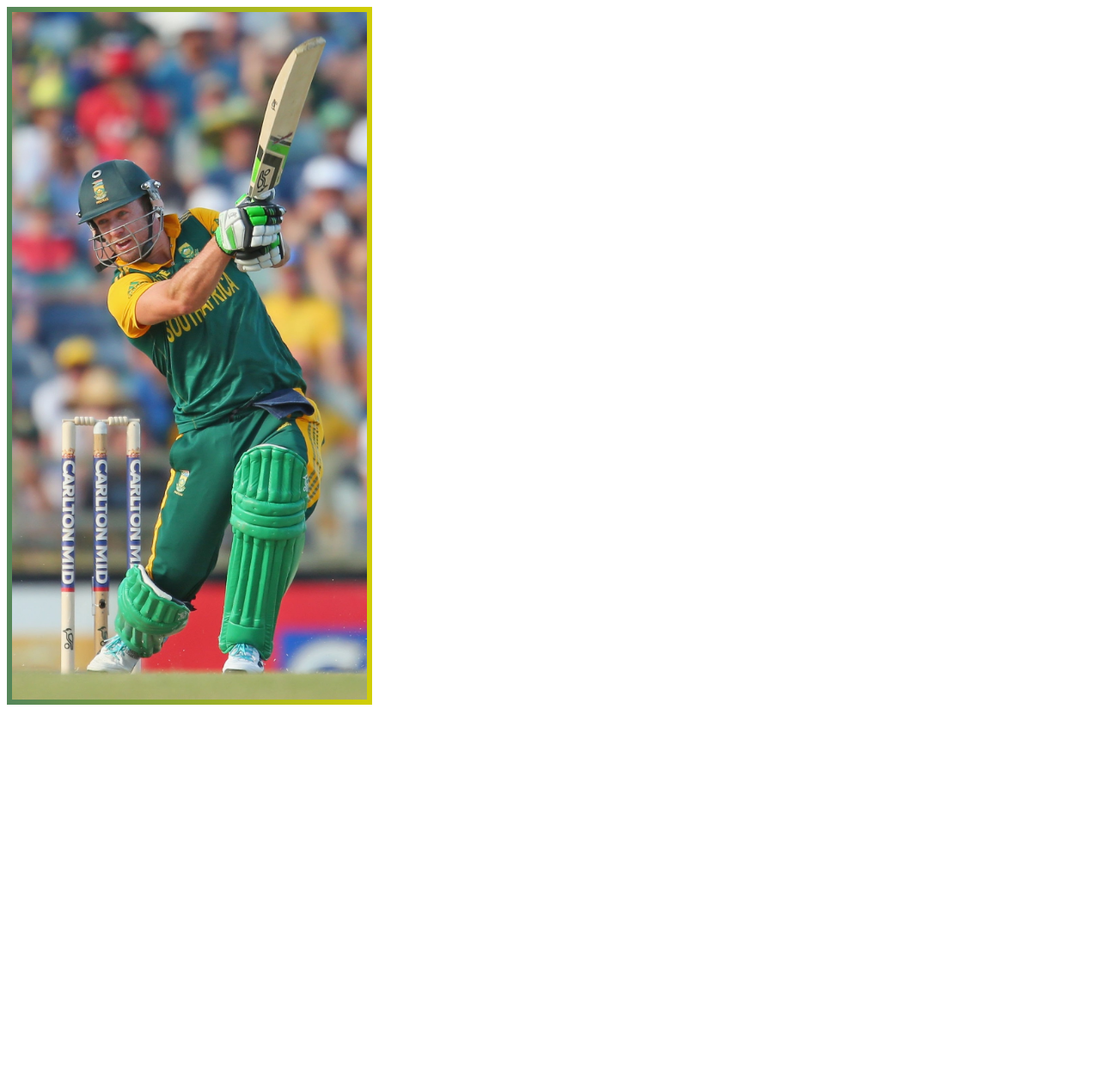
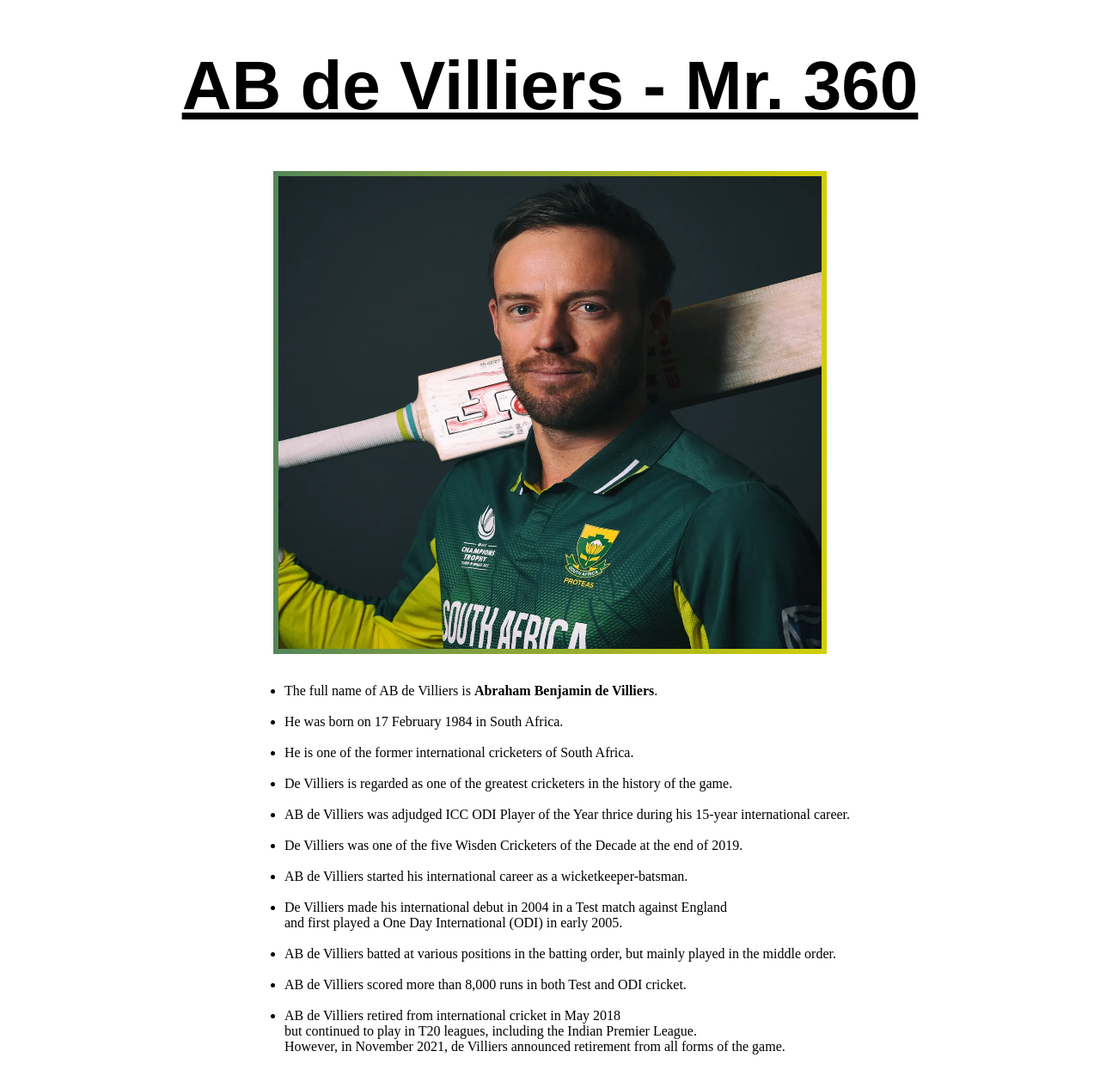
Before and after one commit to SonamMalik17/oibsip_2, a plain HTML site: page index.html in a window 1280 px wide. Shown: the whole page at 86% size. Before the commit the page ends 820 px from the top, so only its background shows below. Drawn offline with Linux system fonts and the light colour scheme; a web font is replaced by a local one.

Commit message:
Added details

```diff
--- a/index.html
+++ b/index.html
@@ -8,6 +8,38 @@
     <link rel="stylesheet" href="style.css">
 </head>
 <body>
-    <img src="./img/img1f.jpeg" alt="AB de Villiers">
+    <h1>AB de Villiers - Mr. 360</h1>
+    <div class="profile-image">
+        <img src="./img/img3f.webp" alt="AB de Villiers">
+    </div>
+    <br>
+    <div class="bio">
+        <p>
+            <ul>
+                <li>The full name of AB de Villiers is <b>Abraham Benjamin de Villiers</b>.</li>
+                <br>
+                <li>He was born on 17 February 1984 in South Africa.</li>
+                <br>
+                <li>He is one of the former international cricketers of South Africa.</li>
+                <br>
+                <li>De Villiers is regarded as one of the greatest cricketers in the history of the game.</li>
+                <br>
+                <li>AB de Villiers was adjudged ICC ODI Player of the Year thrice during his 15-year international career.</li>
+                <br>
+                <li>De Villiers was one of the five Wisden Cricketers of the Decade at the end of 2019.</li>
+                <br>
+                <li>AB de Villiers started his international career as a wicketkeeper-batsman.</li>
+                <br>
+                <li>De Villiers made his international debut in 2004 in a Test match against England <br> and first played a One Day International (ODI) in early 2005.</li>
+                <br>
+                <li>AB de Villiers batted at various positions in the batting order, but mainly played in the middle order.</li>
+                <br>
+                <li>AB de Villiers scored more than 8,000 runs in both Test and ODI cricket.</li>
+                <br>
+                <li>AB de Villiers retired from international cricket in May 2018 <br> but continued to play in T20 leagues, including the Indian Premier League.<br> However, in November 2021, de Villiers announced retirement from all forms of the game.</li>
+                <br>
+            </ul>
+        </p>
+    </div>
 </body>
 </html>
--- a/style.css
+++ b/style.css
@@ -1,7 +1,26 @@
+@import url('https://fonts.googleapis.com/css2?family=Aclonica');
+
+
+
+
 img{
-    height:100vh;
     border-width: 6px;
     border-style: solid;
     border-image: linear-gradient(to right, rgb(85, 134, 89), rgb(209, 206, 5)) 1;
-    float : left;
+    height:550px;
+    width:50%;
 }
+.profile-image{
+    display:flex;
+    justify-content:center;
+}
+h1{
+    text-align: center;
+    font-family: 'Aclonica', sans-serif;
+    font-size: 5rem;
+    text-decoration: underline;
+}
+.bio{
+    display:flex;
+    justify-content:center;
+}
```
Also changed, not shown: img/img10f.jpeg (added), img/img2f.jpeg (added), img/img3f.webp (added), img/img4f.jpeg (added), img/img5f.jpeg (added), img/img6f.jpeg (added), img/img7f.jpeg (added), img/img9f.jpeg (added), 1 other file.
